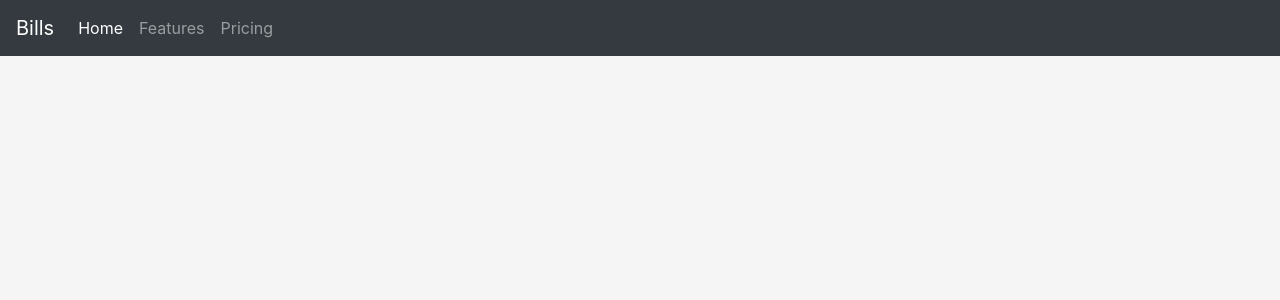
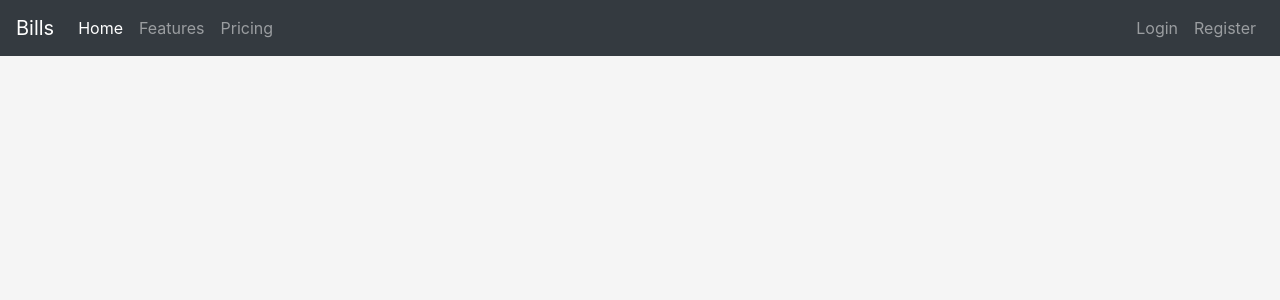
Before and after one commit to HaynesBeans/NEA, a Flask app: page / in a window 1280 px wide. Shown: the top 300 px of the page. Run offline with Flask 2, Linux system fonts and the light colour scheme; some libraries are stand-ins or nearby versions.

Commit message:
Added NavItem for Right Side

```diff
--- a/app/templates/layout.html
+++ b/app/templates/layout.html
@@ -11,20 +11,34 @@
     <link rel="stylesheet" type="text/css" href="{{ url_for('static', filename='main.css') }}">
 </head>
 
-<header class="site-header">
+<header class="site-header mx-auto">
         <nav class="navbar navbar-expand-lg navbar-dark bg-dark">
-            <a class="navbar-brand" href="#">Bills</a>
-            <button class="navbar-toggler" type="button" data-toggle="collapse" data-target="#navbarNavAltMarkup" aria-controls="navbarNavAltMarkup" aria-expanded="false" aria-label="Toggle navigation">
-                <span class="navbar-toggler-icon"></span>
-            </button>
-            <div class="collapse navbar-collapse" id="navbarNavAltMarkup">
-                <div class="navbar-nav">
-                    <a class="nav-item nav-link active" href="#">Home <span class="sr-only">(current)</span></a>
-                    <a class="nav-item nav-link" href="#">Features</a>
-                    <a class="nav-item nav-link" href="#">Pricing</a>
-                </div>
-            </div>
-        </nav>
+  <a class="navbar-brand" href="#">Bills</a>
+  <button class="navbar-toggler" type="button" data-toggle="collapse" data-target="#navbarText" aria-controls="navbarText" aria-expanded="false" aria-label="Toggle navigation">
+    <span class="navbar-toggler-icon"></span>
+  </button>
+  <div class="collapse navbar-collapse" id="navbarText">
+    <ul class="navbar-nav mr-auto">
+      <li class="nav-item active">
+        <a class="nav-link" href="#">Home<span class="sr-only">(current)</span></a>
+      </li>
+      <li class="nav-item">
+        <a class="nav-link" href="#">Features</a>
+      </li>
+      <li class="nav-item">
+        <a class="nav-link" href="#">Pricing</a>
+      </li>
+    </ul>
+    <ul class="navbar-nav">
+    <li class="nav-item">
+        <a class="nav-link" href="{{ url_for('login') }}">Login</a>
+    </li>
+    <li class="nav-item">
+        <a class="nav-link" href="{{ url_for('register') }}">Register</a>
+    </li>
+    </ul>
+  </div>
+</nav>
 </header>
 
 
--- a/app/views.py
+++ b/app/views.py
@@ -35,7 +35,34 @@ def index():
 
 	home = WebDetails()
 
+	usertext = "Hello"
 
 
 
 	return render_template("index.html", home=home)
+
+
+
+
+
+@app.route("/login")
+def login():
+
+	home = WebDetails()
+
+
+
+
+	return render_template("index.html", home=home)
+
+
+
+@app.route("/register")
+def register():
+
+	home = WebDetails()
+
+
+
+
+	return render_template("index.html", home=home)
```
